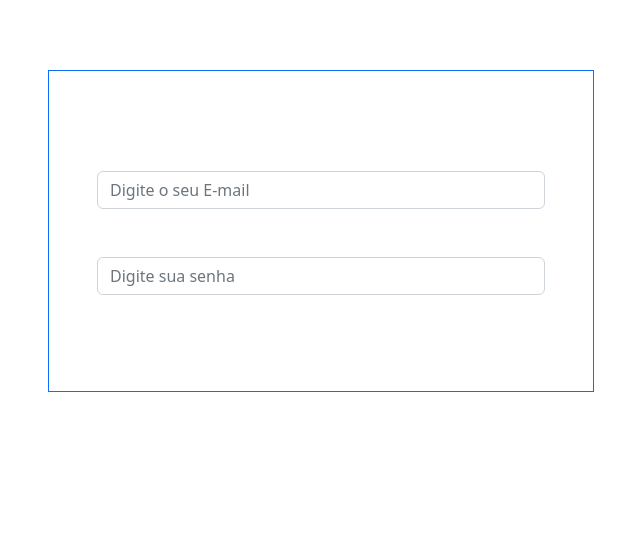
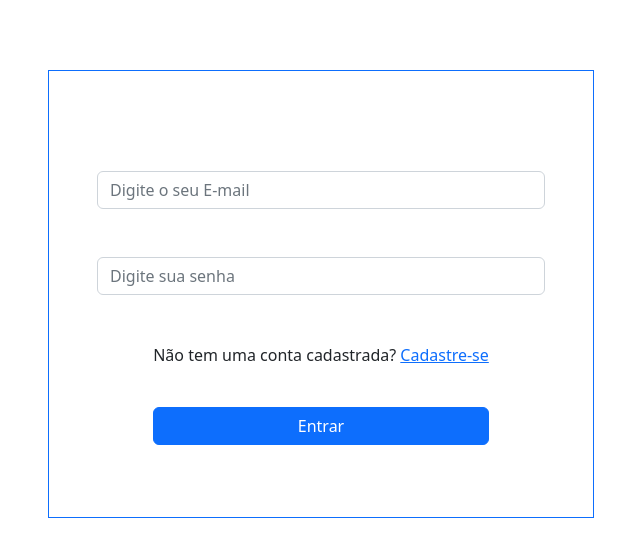
Before and after one commit to Serejo/jwt-node-vue, a Vue app in the folder frontend/authentication-app-vue/: page / in a window 1280 px wide. Shown: the top 556 px of the page, without its empty margins (319-959 px from the left). Built offline with nearby package versions, Linux system fonts and the light colour scheme.

Commit message:
function de login

```diff
--- a/frontend/authentication-app-vue/src/components/auth-components/login/Login.js
+++ b/frontend/authentication-app-vue/src/components/auth-components/login/Login.js
@@ -10,5 +10,7 @@ export default {
   },
   methods: {
     loginSubmitUserForm() {},
+
+    async submitLoginUser() {},
   },
 };
--- a/frontend/authentication-app-vue/src/components/auth-components/login/LoginComponent.vue
+++ b/frontend/authentication-app-vue/src/components/auth-components/login/LoginComponent.vue
@@ -24,6 +24,19 @@
             placeholder="Digite sua senha"
             v-model="loginForm.password"
           />
+
+          <p class="center">
+            Não tem uma conta cadastrada?
+            <router-link to="/register">Cadastre-se</router-link>
+          </p>
+          <center>
+            <button
+              @click="submitLoginUser"
+              class="btn btn-primary btn-block w-75 my-4"
+            >
+              Entrar
+            </button>
+          </center>
         </form>
       </div>
     </div>
```
